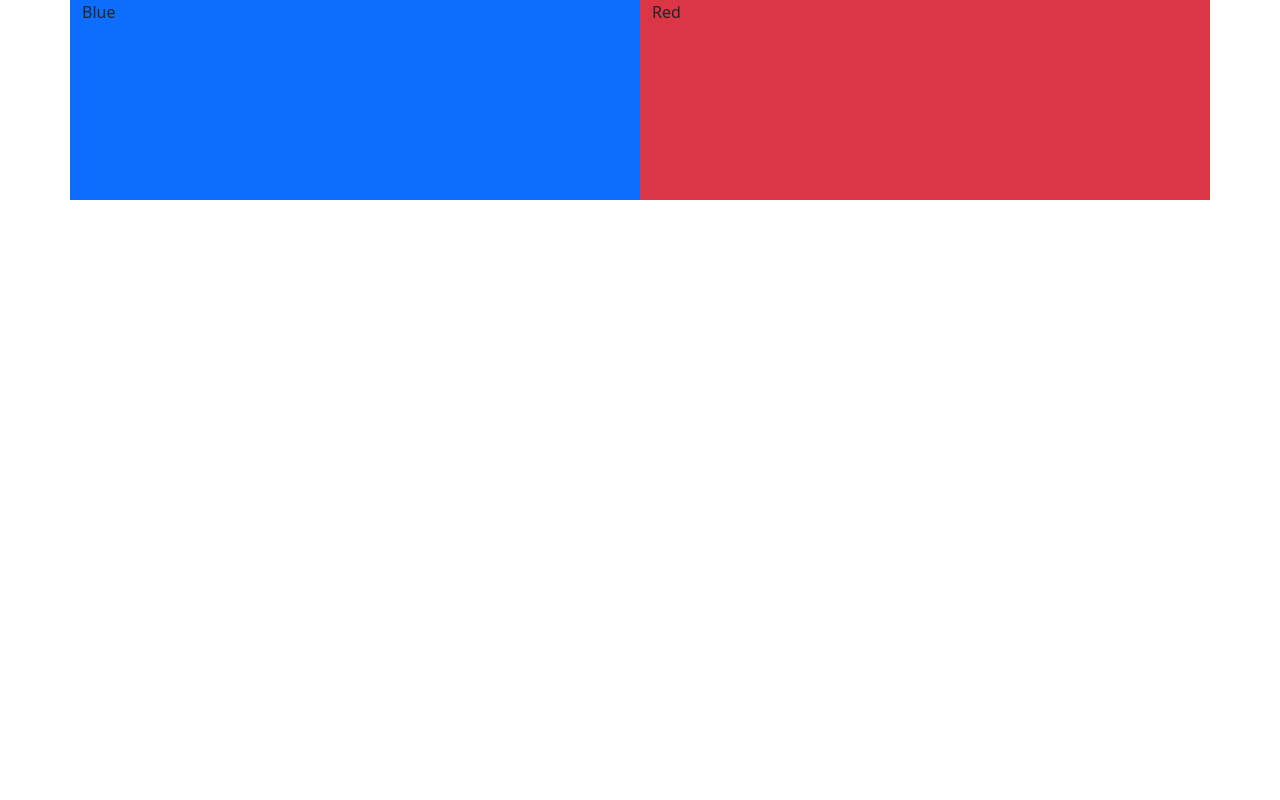
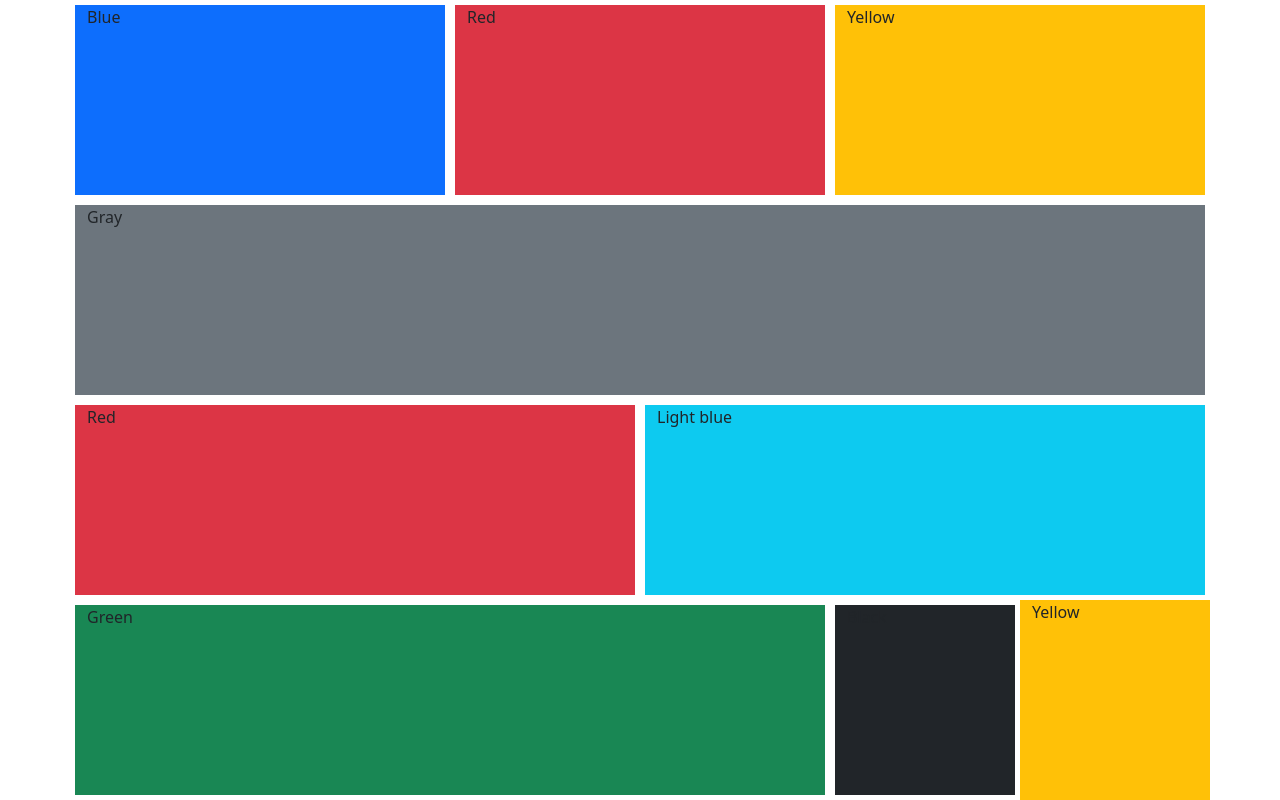
Before and after one commit to Dovile-D/bootstrap-intro, a plain HTML site: page index.html in a window 1280 px wide. Drawn offline with nearby package versions, Linux system fonts and the light colour scheme.

Commit message:
bootstrap layout

```diff
--- a/index.html
+++ b/index.html
@@ -13,9 +13,22 @@
 <body>
     <div class="container">
         <div class="row h-25">
-            <div class="col-6 bg-primary">Blue</div>
-            <div class="col-6 bg-danger">Red</div>
+            <div class="col-4 bg-primary border border-5 border-white">Blue</div>
+            <div class="col-4 bg-danger border border-5 border-white">Red</div>
+            <div class="col-4 bg-warning border border-5 border-white">Yellow</div>
         </div>
+        <div class="row h-25">
+            <div class="col-12 bg-secondary border border-5 border-white">Gray</div>
+        </div>
+        <div class="row h-25">
+            <div class="col-6 bg-danger border border-5 border-white">Red</div>
+            <div class="col-6 bg-info border border-5 border-white">Light blue</div>
+        </div>
+        <div class="row h-25">
+            <div class="col-8 bg-success border border-5 border-white">Green</div>
+            <div class="col-2 bg-dark border border-5 border-white">Black</div>
+            <div class="col-2 bg-warning borderborder-5 border-white">Yellow</div>
+
         </div>
     </div>
 
--- a/styles.css
+++ b/styles.css
@@ -1,3 +1,7 @@
+* {
+    box-sizing: border-box;
+}
+
 .container {
     height: 100vh;
 }
```
